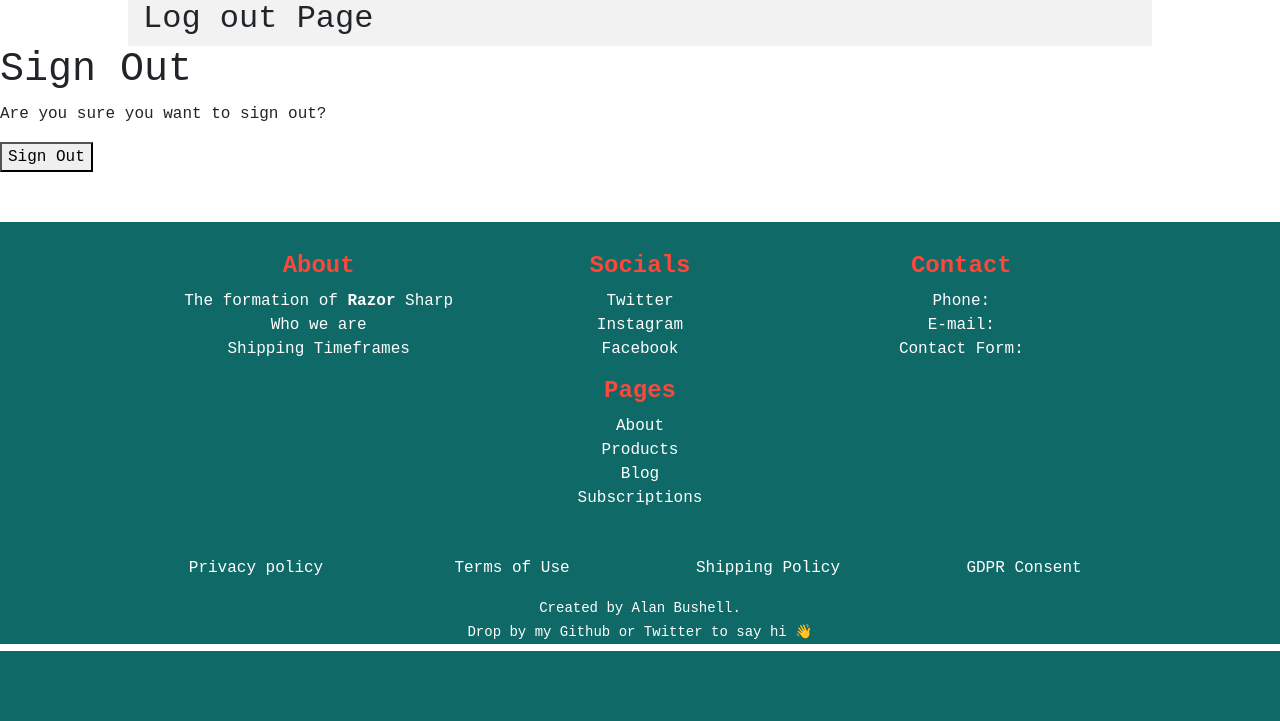
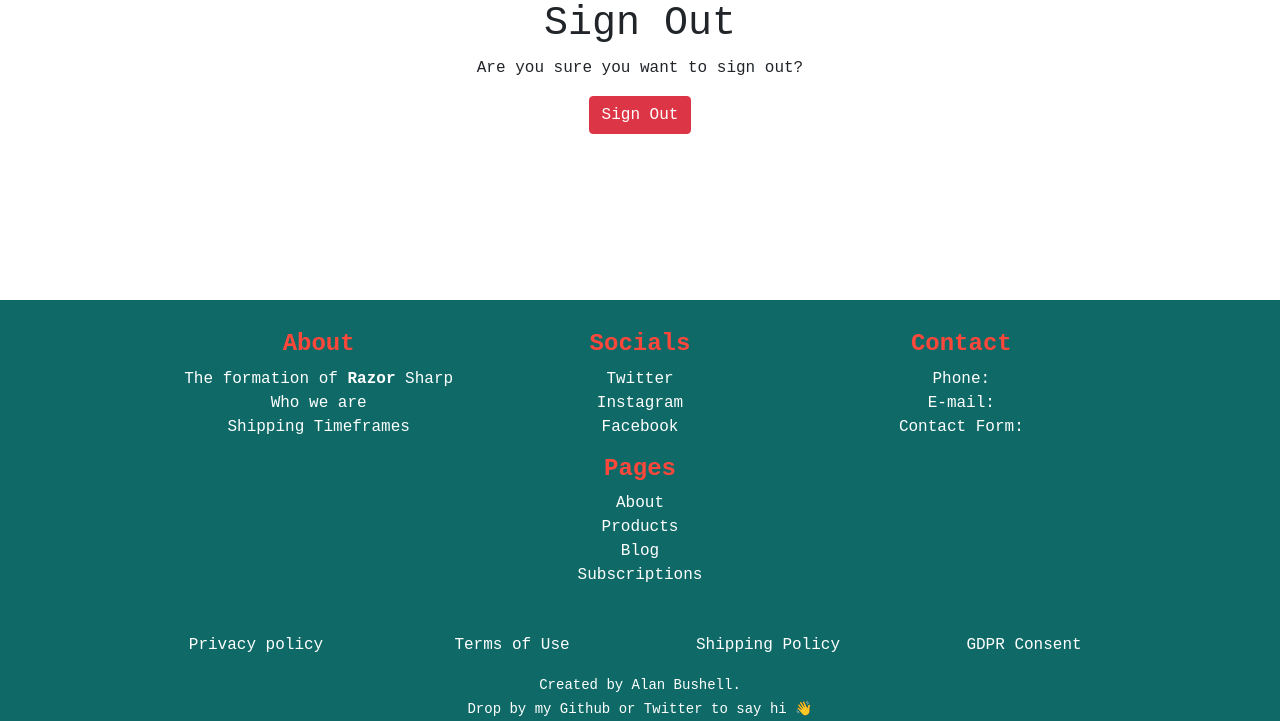
Before and after one commit to Alan-Bushell/razor-sharp, a Django app: page /accounts/logout/ in a window 1280 px wide. Shown: the part 149-870 px from the top of the page. Before the commit the page ends 800 px from the top, so only its background shows below. Run offline with Django 3.2, Linux system fonts and the light colour scheme; the visitor is signed in with stand-in values (Sample User, id 1); data that the repository does not hold is empty; some libraries are stand-ins or nearby versions.

Commit message:
add templates to allauth files

```diff
--- a/static/css/base.css
+++ b/static/css/base.css
@@ -264,12 +264,25 @@ li{
 }
 
 
+/* All auth templates */
+.allauth-container{
+    text-align: center;
+}
+
+.logout{
+    min-height: 200px;
+}
+
 /* Media Queries */
 
 
 @media (min-width: 1200px) {
     .container {
       max-width: 80%;
+    }
+
+    .logout{
+        min-height: 300px;
     }
   }
 
@@ -288,6 +301,10 @@ li{
           left: 0;
           z-index: 1030;
       }
+
+      .logout{
+        min-height: 250px;
+    }
   }
 
   @media only screen and (max-width: 480px){
--- a/templates/allauth/account/logout.html
+++ b/templates/allauth/account/logout.html
@@ -1,17 +1,15 @@
-{% extends "account/base.html" %}
+{% extends "base.html" %}
+{% load static %}
+{% load crispy_forms_tags %}
 
 {% load i18n %}
 
 {% block head_title %}{% trans "Sign Out" %}{% endblock %}
 
 {% block content %}
-<div class="container products-page">
-  <div class="row">
-    <div class="col">
-      <h2>Log out Page</h2>
-    </div>
-  </div>
-</div>
+<div class="allauth-container logout">
+  <div class="row justify-content-center">
+    <div class="col-sm-12 col-md-6 col-lg-4">
       <h1>{% trans "Sign Out" %}</h1>
 
       <p>{% trans 'Are you sure you want to sign out?' %}</p>
@@ -21,8 +19,11 @@
         {% if redirect_field_value %}
         <input type="hidden" name="{{ redirect_field_name }}" value="{{ redirect_field_value }}"/>
         {% endif %}
-  <button type="submit">{% trans 'Sign Out' %}</button>
+        <button type="submit" class="btn btn-danger">{% trans 'Sign Out' %}</button>
       </form>
+    </div>
+  </div>
+</div>
 
 
 {% endblock %}
--- a/templates/base.html
+++ b/templates/base.html
@@ -156,7 +156,7 @@
     <footer class="footer-container sticky-bottom">
         <div class="container">
             <div class="row footer-row">
-                <div class="col-xs-12 col-lg-4">
+                <div class="col-xs-12 col-md-4">
                     <h4 class="footer-heading"><strong>About</strong></h4>
                     <ul class="about-list">
                         <li>The formation of <strong>Razor</strong> Sharp</li>
@@ -164,7 +164,7 @@
                         <li>Shipping Timeframes</li>
                     </ul>
                 </div>
-                <div class="col-xs-12 col-lg-4">
+                <div class="col-xs-12 col-md-4">
                     <h4 class="footer-heading"><strong>Socials</strong></h4>
                     <ul class="socials-list">
                         <li>Twitter</li>
@@ -179,7 +179,7 @@
                         <li>Subscriptions</li>
                     </ul>
                 </div>
-                <div class="col-xs-12 col-lg-4">
+                <div class="col-xs-12 col-md-4">
                     <h4 class="footer-heading"><strong>Contact</strong></h4>
                     <ul class="contact-list">
                         <li>Phone:</li>
```
Also changed, not shown: templates/allauth/account/login.html (+13 -4 lines), templates/allauth/account/signup.html (+11 -3 lines). Lines whose indentation alone changed are shown as unchanged.
